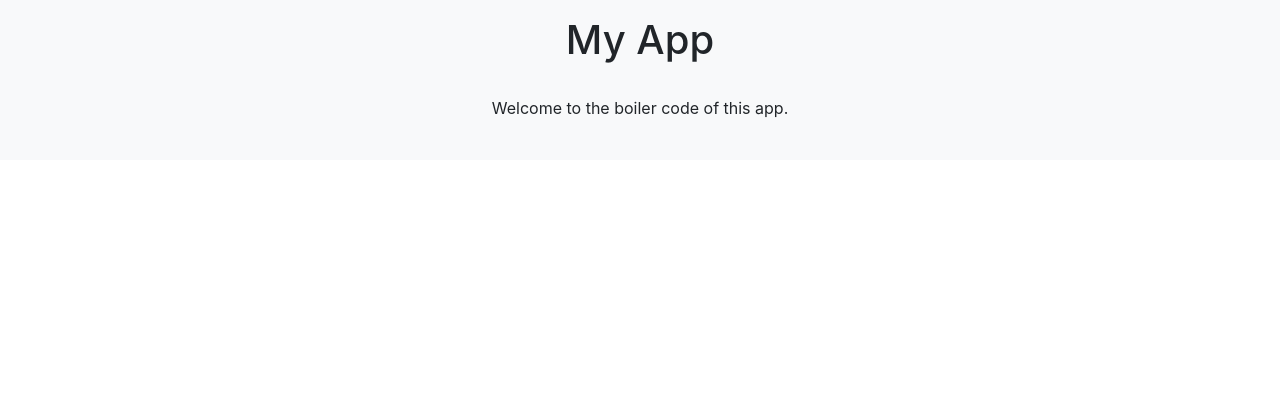
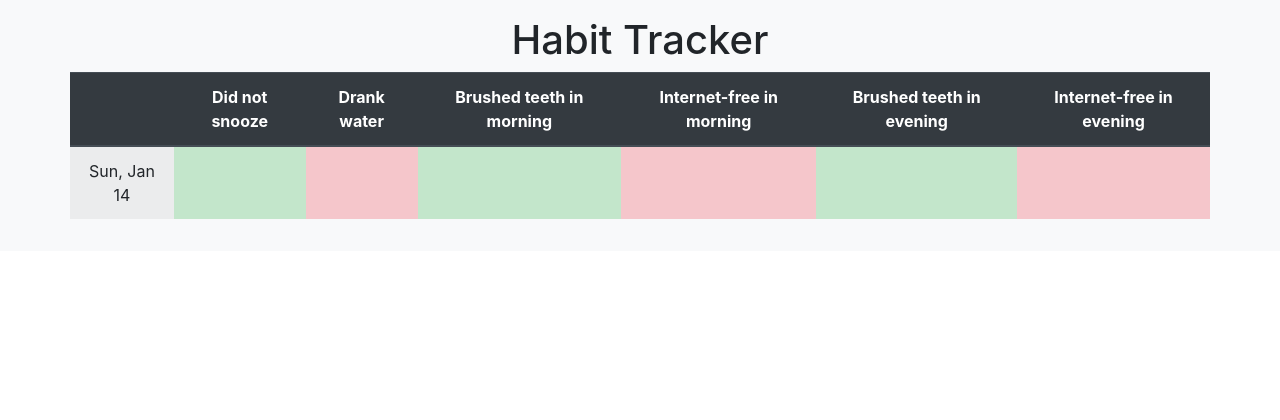
Before and after one commit to MichielVanthoor/habit-tracker, a Flask app: template app/templates/index.html in a window 1280 px wide. Shown: the top 420 px of the page. Run offline with Flask 2, Linux system fonts and the light colour scheme; the template is opened without the code that fills it, so the values that code supplies are empty; parts of the project's set-up code (start-up, migrations or seed data) failed here and were passed over; some libraries are stand-ins or nearby versions.

Commit message:
Adding the table

```diff
--- a/app/templates/base.html
+++ b/app/templates/base.html
@@ -5,7 +5,7 @@
     <!-- Required meta tags -->
     <meta charset="utf-8">
     <meta name="viewport" content="width=device-width, initial-scale=1, shrink-to-fit=no">
-    <title>My App</title>
+    <title>Habit Tracker</title>
 
     <!-- Flavicon-->
     <link rel="shortcut icon" href="{{ url_for('static', filename='favicon.ico')}}">
--- a/app/templates/index.html
+++ b/app/templates/index.html
@@ -4,13 +4,33 @@
 <!-- Strava details section-->
 <section class="py-3 text-center bg-light">
   <div class="container">
-    <h1 class="jumbotron-heading">My App</h1>
+    <h1 class="jumbotron-heading">Habit Tracker</h1>
     <div class="row">
-      <div class="col-sm text-center px-5 py-4">
-       Welcome to the boiler code of this app.
+      <table class="table table-striped">
+        <thead class="thead-dark">
+          <tr>
+            <th scope="col"></th>
+            <th scope="col">Did not snooze</th>
+            <th scope="col">Drank water</th>
+            <th scope="col">Brushed teeth in morning</th>
+            <th scope="col">Internet-free in morning</th>
+            <th scope="col">Brushed teeth in evening</th>
+            <th scope="col">Internet-free in evening</th>
+          </tr>
+        </thead>
+        <tbody>
+          <tr>
+            <td>Sun, Jan 14</th>
+            <td class="table-success"></td>
+            <td class="table-danger"></td>
+            <td class="table-success"></td>
+            <td class="table-danger"></td>
+            <td class="table-success"></td>
+            <td class="table-danger"></td>
+          </tr>
+        </tbody>
+      </table>
      </div>
-   </div>
  </div>
 </section>
-
 {% endblock %}
```
